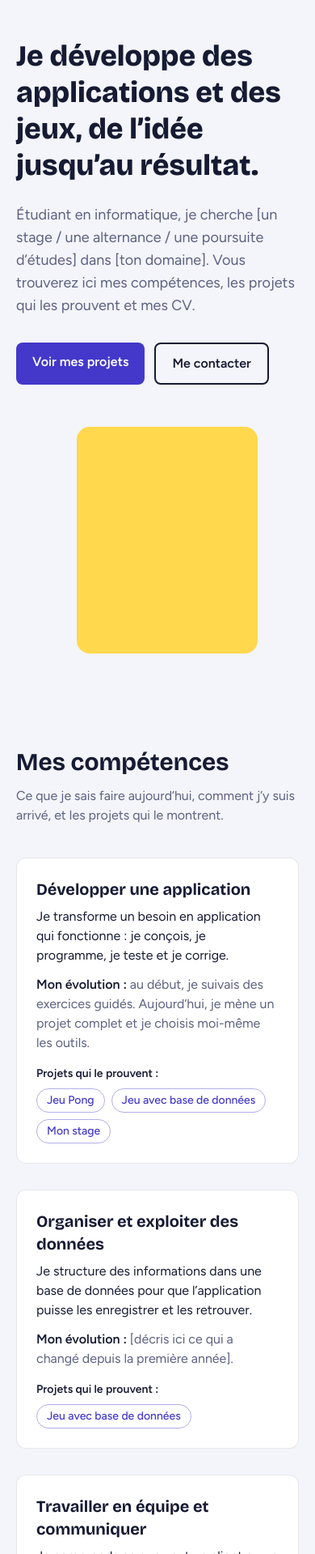
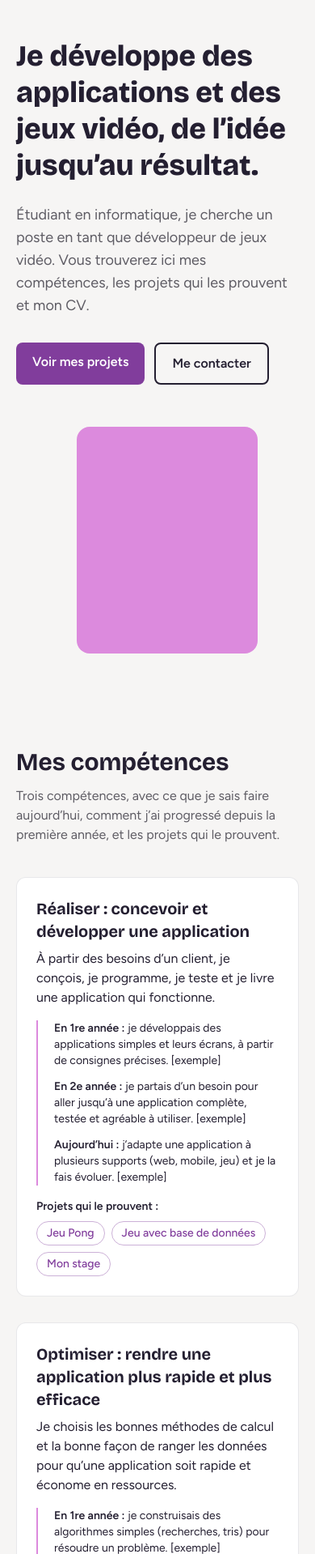
Before and after one commit to SamSamKDBX/portfolio, a plain HTML site: page index.html in a window 390 px wide. Shown: the part 81-2000 px from the top of the page at 81% size. Drawn offline with nearby package versions, Linux system fonts and the light colour scheme.

Commit message:
changing color theme + adding skills section

```diff
--- a/index.html
+++ b/index.html
@@ -3,8 +3,8 @@
 <head>
   <meta charset="utf-8">
   <meta name="viewport" content="width=device-width, initial-scale=1">
-  <title>Prénom Nom – Portfolio</title>
-  <meta name="description" content="Portfolio de Prénom Nom : compétences, projets et CV.">
+  <title>Samuel Bour – Portfolio</title>
+  <meta name="description" content="Portfolio de Samuel Bour : compétences, projets et CV.">
 
   <!-- 2 polices seulement (la grille impose moins de 3) -->
   <link rel="preconnect" href="https://fonts.googleapis.com">
@@ -15,7 +15,8 @@
   <script>
     tailwind.config = {
       theme: { extend: {
-        colors: { paper: '#F3F5FA', ink: '#161B33', muted: '#5B6180', accent: '#4338CA', mark: '#FFD84D' },
+        // Palette GNOME : gris Light 2 / Dark 2 / Dark 4, violets Purple 4 et Purple 1
+        colors: { paper: '#F6F5F4', ink: '#241F31', muted: '#5E5C64', accent: '#813D9C', mark: '#DC8ADD' },
         fontFamily: {
           display: ['"Bricolage Grotesque"', 'system-ui', 'sans-serif'],
           sans: ['Figtree', 'system-ui', 'sans-serif']
@@ -34,7 +35,7 @@
   <!-- MENU : toujours visible en haut -->
   <header class="fixed inset-x-0 top-0 z-50 border-b border-ink/10 bg-paper/95 backdrop-blur">
     <nav class="mx-auto flex max-w-5xl items-center justify-between gap-4 px-5 py-3" aria-label="Navigation principale">
-      <a href="#accueil" class="font-display text-lg font-bold">Prénom Nom</a>
+      <a href="#accueil" class="font-display text-lg font-bold">Samuel Bour</a>
       <ul class="flex gap-4 overflow-x-auto text-sm font-medium sm:gap-6 sm:text-base">
         <li><a class="hover:text-accent" href="#accueil">Accueil</a></li>
         <li><a class="hover:text-accent" href="#competences">Compétences</a></li>
@@ -51,21 +52,20 @@
     <section id="accueil" class="grid items-center gap-10 py-16 md:grid-cols-[1fr_280px] md:py-24">
       <div>
         <h1 class="font-display text-4xl font-extrabold leading-tight sm:text-5xl">
-          Je développe des applications et des jeux, de l’idée jusqu’au résultat.
+          Je développe des applications et des jeux vidéo, de l’idée jusqu’au résultat.
         </h1>
         <p class="mt-6 max-w-xl text-lg text-muted">
-          Étudiant en informatique, je cherche [un stage / une alternance / une poursuite d’études] dans [ton domaine].
-          Vous trouverez ici mes compétences, les projets qui les prouvent et mes CV.
+          Étudiant en informatique, je cherche un poste en tant que développeur de jeux vidéo.
+          Vous trouverez ici mes compétences, les projets qui les prouvent et mon CV.
         </p>
         <div class="mt-8 flex flex-wrap gap-3">
           <a href="#projets" class="rounded-lg bg-accent px-5 py-3 font-semibold text-white hover:bg-ink">Voir mes projets</a>
           <a href="#contact" class="rounded-lg border-2 border-ink px-5 py-3 font-semibold hover:bg-ink hover:text-paper">Me contacter</a>
         </div>
       </div>
-      <!-- Photo : mets ton image dans images/photo.jpg -->
       <div class="relative mx-auto w-56 md:w-full">
         <div class="absolute -bottom-3 -right-3 h-full w-full rounded-2xl bg-mark" aria-hidden="true"></div>
-        <img src="images/photo.jpg" alt="Portrait de Prénom Nom"
+        <img src="images/myself.jpg" alt="Portrait de Samuel Bour"
              class="relative aspect-[4/5] w-full rounded-2xl bg-accent/20 object-cover"
              onerror="this.style.visibility='hidden'">
       </div>
@@ -75,16 +75,20 @@
     <section id="competences" class="py-16">
       <h2 class="font-display text-3xl font-bold">Mes compétences</h2>
       <p class="mt-3 max-w-2xl text-muted">
-        Ce que je sais faire aujourd’hui, comment j’y suis arrivé, et les projets qui le montrent.
+        Trois compétences, avec ce que je sais faire aujourd’hui, comment j’ai progressé depuis la première année,
+        et les projets qui le prouvent.
       </p>
 
       <div class="mt-10 space-y-8">
 
-        <article id="comp-dev" class="rounded-xl border border-ink/10 bg-white p-6">
-          <h3 class="font-display text-xl font-bold">Développer une application</h3>
-          <p class="mt-2">Je transforme un besoin en application qui fonctionne : je conçois, je programme, je teste et je corrige.</p>
-          <p class="mt-3 text-muted"><strong class="font-semibold text-ink">Mon évolution :</strong>
-            au début, je suivais des exercices guidés. Aujourd’hui, je mène un projet complet et je choisis moi-même les outils.</p>
+        <article id="comp-realiser" class="rounded-xl border border-ink/10 bg-white p-6">
+          <h3 class="font-display text-xl font-bold">Réaliser : concevoir et développer une application</h3>
+          <p class="mt-2">À partir des besoins d’un client, je conçois, je programme, je teste et je livre une application qui fonctionne.</p>
+          <ol class="mt-4 space-y-3 border-l-2 border-mark pl-5 text-sm">
+            <li><strong class="font-semibold">En 1re année :</strong> je développais des applications simples et leurs écrans, à partir de consignes précises. [exemple]</li>
+            <li><strong class="font-semibold">En 2e année :</strong> je partais d’un besoin pour aller jusqu’à une application complète, testée et agréable à utiliser. [exemple]</li>
+            <li><strong class="font-semibold">Aujourd’hui :</strong> j’adapte une application à plusieurs supports (web, mobile, jeu) et je la fais évoluer. [exemple]</li>
+          </ol>
           <p class="mt-4 text-sm font-semibold">Projets qui le prouvent :</p>
           <p class="mt-2 flex flex-wrap gap-2">
             <a class="badge" href="#projet-pong">Jeu Pong</a>
@@ -93,22 +97,28 @@
           </p>
         </article>
 
-        <article id="comp-data" class="rounded-xl border border-ink/10 bg-white p-6">
-          <h3 class="font-display text-xl font-bold">Organiser et exploiter des données</h3>
-          <p class="mt-2">Je structure des informations dans une base de données pour que l’application puisse les enregistrer et les retrouver.</p>
-          <p class="mt-3 text-muted"><strong class="font-semibold text-ink">Mon évolution :</strong>
-            [décris ici ce qui a changé depuis la première année].</p>
+        <article id="comp-optimiser" class="rounded-xl border border-ink/10 bg-white p-6">
+          <h3 class="font-display text-xl font-bold">Optimiser : rendre une application plus rapide et plus efficace</h3>
+          <p class="mt-2">Je choisis les bonnes méthodes de calcul et la bonne façon de ranger les données pour qu’une application soit rapide et économe en ressources.</p>
+          <ol class="mt-4 space-y-3 border-l-2 border-mark pl-5 text-sm">
+            <li><strong class="font-semibold">En 1re année :</strong> je construisais des algorithmes simples (recherches, tris) pour résoudre un problème. [exemple]</li>
+            <li><strong class="font-semibold">En 2e année :</strong> je choisissais la méthode adaptée à un problème plus complexe et je pensais à la protection des données. [exemple]</li>
+            <li><strong class="font-semibold">Aujourd’hui :</strong> je mesure la vitesse et la mémoire utilisées par mon code et j’améliore ce qui le ralentit. [exemple]</li>
+          </ol>
           <p class="mt-4 text-sm font-semibold">Projets qui le prouvent :</p>
           <p class="mt-2 flex flex-wrap gap-2">
             <a class="badge" href="#projet-unity">Jeu avec base de données</a>
           </p>
         </article>
 
-        <article id="comp-equipe" class="rounded-xl border border-ink/10 bg-white p-6">
-          <h3 class="font-display text-xl font-bold">Travailler en équipe et communiquer</h3>
-          <p class="mt-2">Je comprends ce que veut un client ou un collègue, je m’organise avec les autres et je présente clairement mon travail.</p>
-          <p class="mt-3 text-muted"><strong class="font-semibold text-ink">Mon évolution :</strong>
-            [décris ici ce qui a changé grâce au stage].</p>
+        <article id="comp-collaborer" class="rounded-xl border border-ink/10 bg-white p-6">
+          <h3 class="font-display text-xl font-bold">Collaborer : travailler efficacement en équipe</h3>
+          <p class="mt-2">Je trouve ma place dans une équipe informatique, je partage l’information et je rends compte de mon travail.</p>
+          <ol class="mt-4 space-y-3 border-l-2 border-mark pl-5 text-sm">
+            <li><strong class="font-semibold">En 1re année :</strong> j’apprenais ce qu’on attend de moi dans un groupe de projet. [exemple]</li>
+            <li><strong class="font-semibold">En 2e année :</strong> je tenais un rôle précis dans l’équipe et je rendais compte de mon avancement. [exemple]</li>
+            <li><strong class="font-semibold">Aujourd’hui :</strong> [grâce au stage : mes missions, mes échanges avec l’équipe, ma veille sur les outils]. [exemple]</li>
+          </ol>
           <p class="mt-4 text-sm font-semibold">Projets qui le prouvent :</p>
           <p class="mt-2 flex flex-wrap gap-2">
             <a class="badge" href="#projet-stage">Mon stage</a>
@@ -195,7 +205,7 @@
     <section id="contact" class="py-16">
       <h2 class="font-display text-3xl font-bold">Me contacter</h2>
       <!-- Remplace VOTRE_ID par l’identifiant donné par formspree.io (gratuit) -->
-      <form action="https://formspree.io/f/VOTRE_ID" method="POST" class="mt-6 max-w-xl space-y-4">
+      <form action="https://formspree.io/f/moedebej" method="POST" class="mt-6 max-w-xl space-y-4">
         <div>
           <label for="nom" class="block text-sm font-semibold">Votre nom</label>
           <input id="nom" name="nom" type="text" required class="mt-1 w-full rounded-lg border border-ink/20 bg-white px-4 py-3">
@@ -216,7 +226,7 @@
 
   <footer class="mt-8 border-t border-ink/10">
     <div class="mx-auto flex max-w-5xl flex-wrap items-center justify-between gap-3 px-5 py-6 text-sm text-muted">
-      <p>© 2026 Prénom Nom</p>
+      <p>© 2026 Samuel Bour</p>
       <a class="font-semibold text-accent underline" href="https://github.com/ton-pseudo">Mon GitHub</a>
     </div>
   </footer>
```
